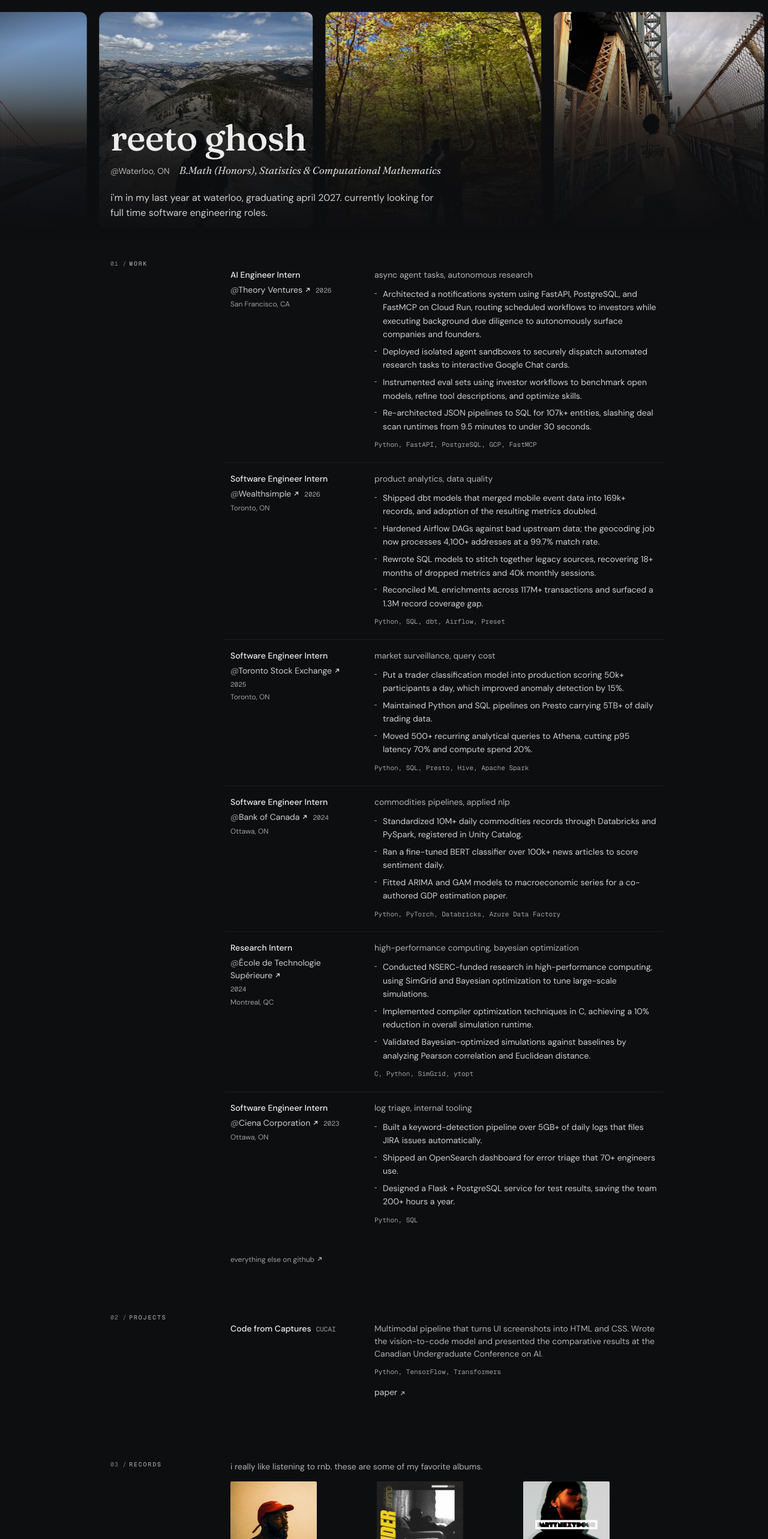
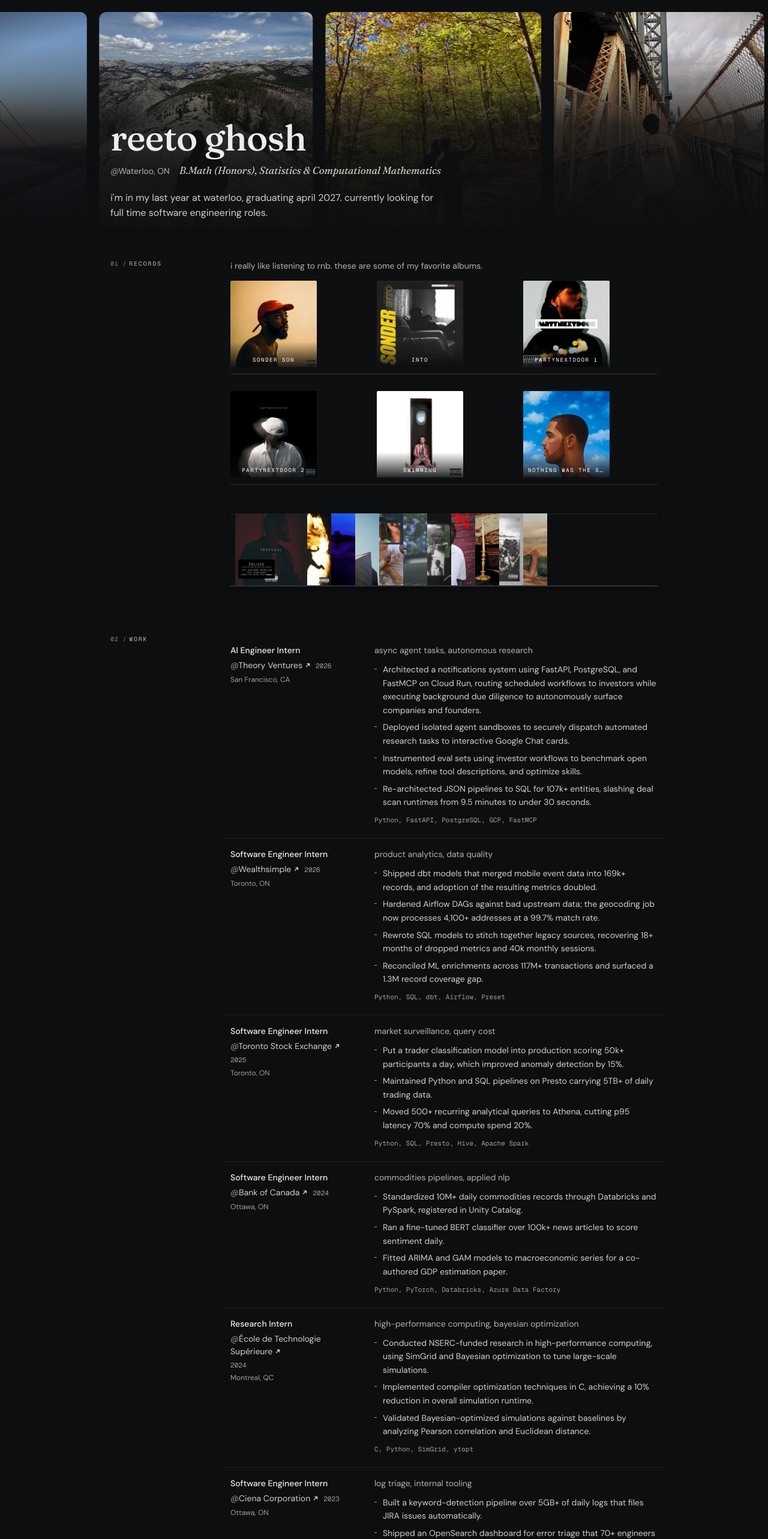
Before and after one commit to Reeto29/reeto29.vercel.app, a React (Vite) app: page / in a window 1280 px wide. Shown: the top 2566 px of the page at 60% size. Built offline with nearby package versions, Linux system fonts and the light colour scheme.

Commit message:
Move the records shelf above work
Render the record shelf first and keep SECTION_IDS in step, so the shelf leads the page under the hero and the section counter numbers it 01. The nav and counter are derived from the same list, so nothing else needs touching.

```diff
--- a/src/App.tsx
+++ b/src/App.tsx
@@ -45,9 +45,9 @@
 
       <div className="shell">
         <main id="main" tabIndex={-1}>
+          <RecordShelf />
           <Work />
           <Projects />
-          <RecordShelf />
           <Skills />
           <Education />
           <Contact />
--- a/src/content.ts
+++ b/src/content.ts
@@ -5,9 +5,9 @@
  * link can never point at a section that does not exist.
  */
 export const SECTION_IDS = [
+  'records',
   'work',
   'projects',
-  'records',
   'skills',
   'education',
   'contact',
```
